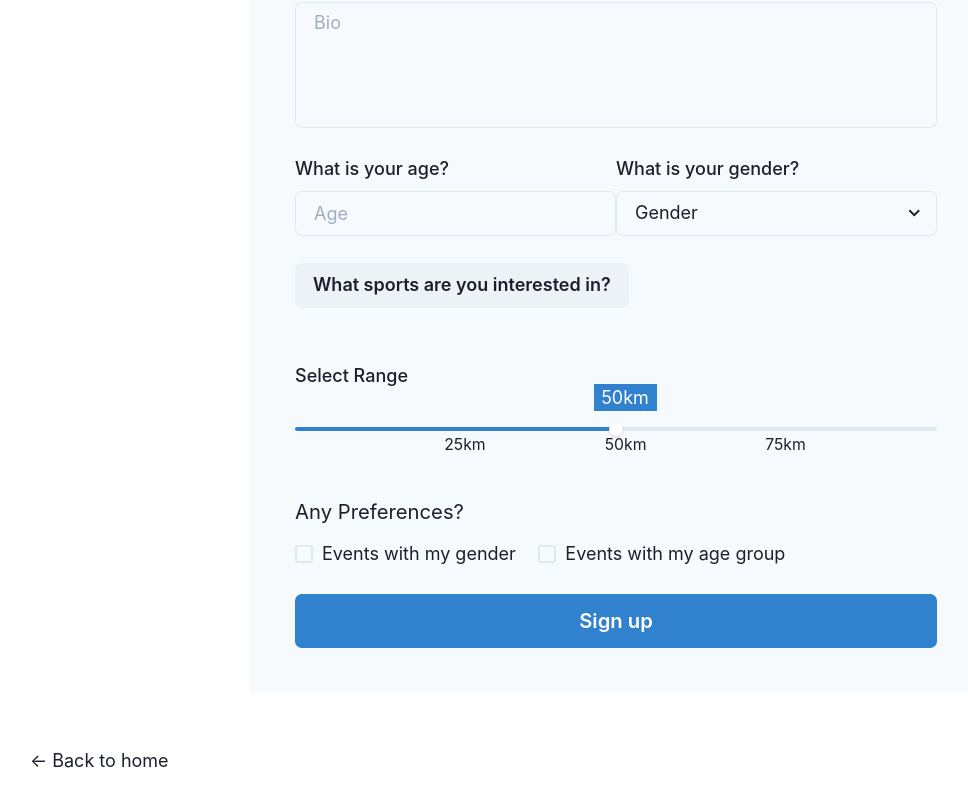
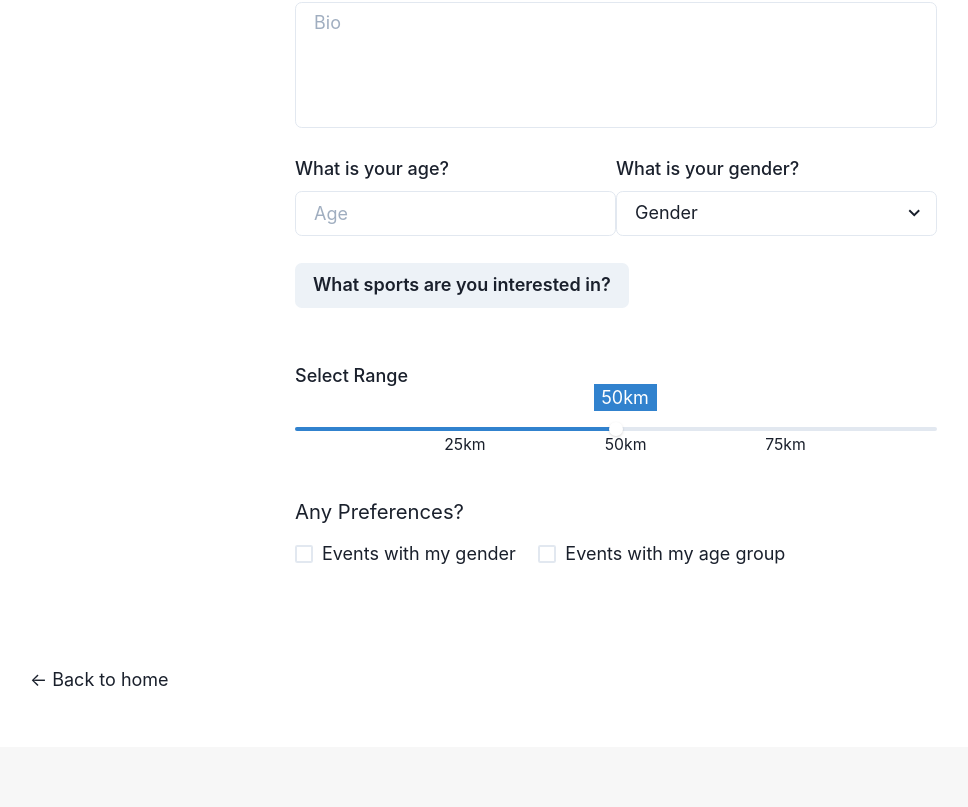
Before and after one commit to christopherdegroot/Sportr, a Next.js app: page /register in a window 1280 px wide. Shown: the part 651-1458 px from the top of the page, without its empty margins (24-992 px from the left). After the commit the page ends 1398 px from the top, so only its background shows below. Built offline with nearby package versions, Linux system fonts and the light colour scheme.

Commit message:
add conditional rendering of sign up button only if props for register page are sent

```diff
--- a/components/Register.js
+++ b/components/Register.js
@@ -33,13 +33,13 @@ import {
 import Sportcheckbox from "./Sportcheckbox";
 import { useState } from "react";
 
-const Details = () => {
+const Details = (props) => {
   const { isOpen, onToggle } = useDisclosure();
   const [sliderValue, setSliderValue] = useState(50)
 
   return (
     <Container maxW="container.md">
-      <VStack w="full" h="full" p={10} spacing={10} bg="gray.50">
+      <VStack w="full" h="full" p={10} spacing={10} >
         <VStack spacing={3} alignItems="flex-start">
           <Heading size="2xl"> Please Register </Heading>
           <Text>
@@ -160,13 +160,13 @@ const Details = () => {
             <Checkbox>Events with my age group</Checkbox>
           </Stack>
           </GridItem>
-          <GridItem colSpan={2}>
+          {props.registerPage && (<GridItem colSpan={2}>
             <Link href="/profile">
               <Button colorScheme="blue" w="full" size="lg">
                 Sign up
               </Button>
             </Link>
-          </GridItem>
+          </GridItem>)}
         </SimpleGrid>
       </VStack>
     </Container>
```
